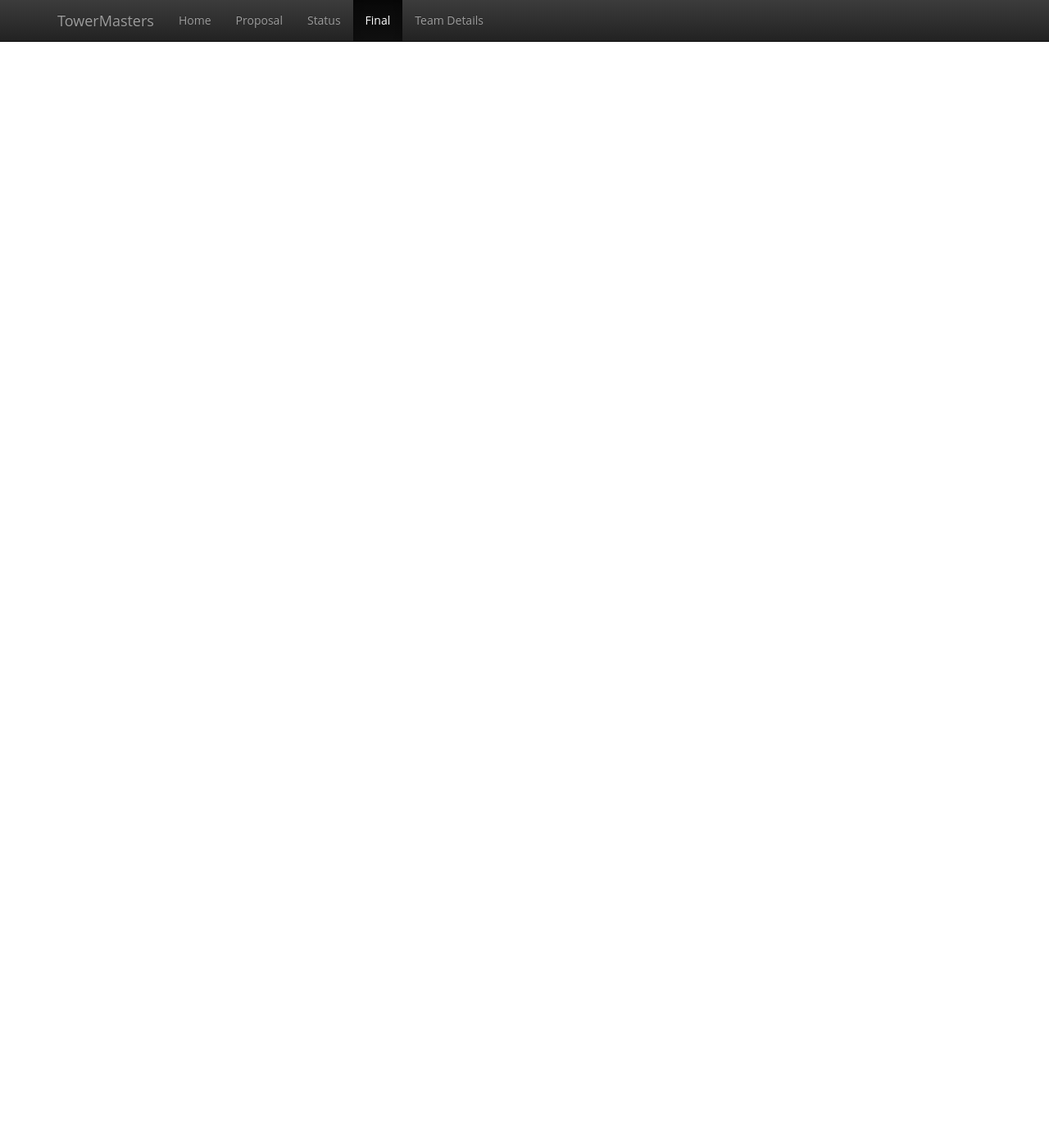
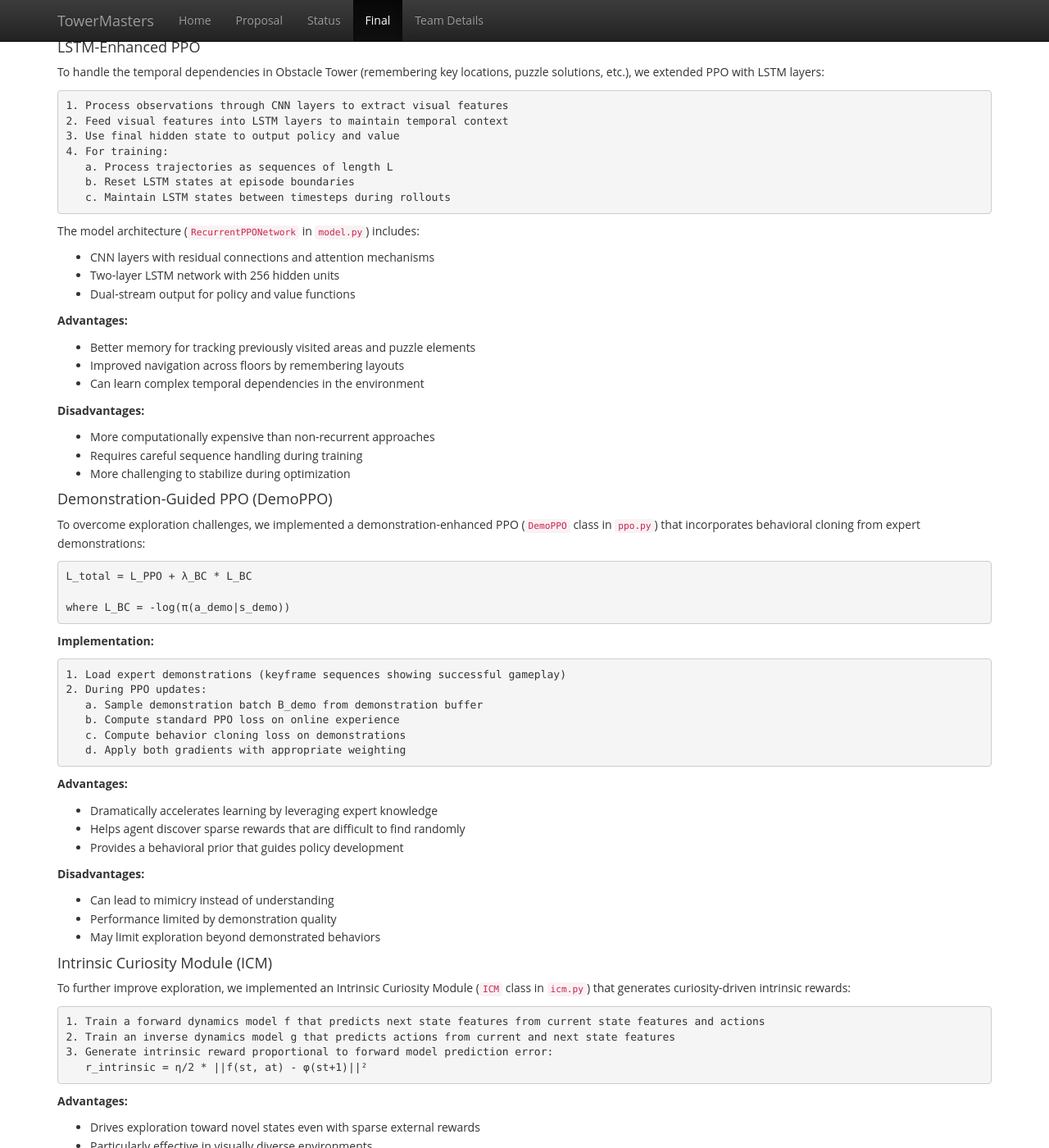
Before and after one commit to andrewzho/TowerMasters, a Jekyll site: the page built from docs/final.md, in a window 1280 px wide and 1400 px high, scrolled down 2031 px. Shown: the whole window at 82% size. Built offline with Jekyll 4.4.1, drawn with Linux system fonts in a browser that asks for light colours; some of the changed text lies outside the part shown.

Commit message:
Update final.md

````diff
--- a/docs/final.md
+++ b/docs/final.md
@@ -21,6 +21,164 @@ By framing the problem within the context of reinforcement learning and advanced
 - **Proximal Policy Optimization (PPO):** Initially used to establish a reliable baseline. PPO provided stable and promising early results for the agent’s performance.
 - **Soft Actor-Critic (SAC):** Also evaluated as a baseline. Although SAC was tested, its performance was ultimately inferior to PPO, which is why the focus shifted towards PPO-based enhancements.
 
+Ran tool
+
+Ran tool
+
+Search files...
+
+Search files...
+
+Search files...
+
+Read file: README.md
+## Approaches
+
+### Baseline Approaches
+
+#### Vanilla PPO (Proximal Policy Optimization)
+Our baseline approach implements the Proximal Policy Optimization algorithm as introduced by Schulman et al. (2017). PPO is a policy gradient method that optimizes a clipped surrogate objective function:
+
+```
+L^CLIP(θ) = Êt[min(rt(θ)Ât, clip(rt(θ), 1-ε, 1+ε)Ât)]
+```
+
+**Advantages:**
+- Stable policy updates through clipping mechanism
+- Good sample efficiency compared to other policy gradient methods
+- Straightforward implementation with fewer hyperparameters than some alternatives
+
+**Disadvantages:**
+- Limited ability to handle environments requiring temporal reasoning
+- Struggles with sparse rewards in complex 3D environments
+- Relies on random exploration without intrinsic motivation
+
+#### Stable Baselines3 PPO
+We also implemented a baseline using the Stable Baselines3 library's PPO implementation (`train_sb.py`).
+
+**Advantages:**
+- Production-ready implementation with optimized performance
+- Built-in monitoring tools and callbacks
+- Simple training pipeline requiring minimal code
+
+**Disadvantages:**
+- Less flexibility for customization
+- Limited support for recurrent policies and demonstration learning
+- Harder to integrate with complex exploration strategies
+
+### Proposed Approaches
+
+#### LSTM-Enhanced PPO
+To handle the temporal dependencies in Obstacle Tower (remembering key locations, puzzle solutions, etc.), we extended PPO with LSTM layers:
+
+```
+1. Process observations through CNN layers to extract visual features
+2. Feed visual features into LSTM layers to maintain temporal context
+3. Use final hidden state to output policy and value
+4. For training:
+   a. Process trajectories as sequences of length L
+   b. Reset LSTM states at episode boundaries
+   c. Maintain LSTM states between timesteps during rollouts
+```
+
+The model architecture (`RecurrentPPONetwork` in `model.py`) includes:
+- CNN layers with residual connections and attention mechanisms
+- Two-layer LSTM network with 256 hidden units
+- Dual-stream output for policy and value functions
+
+**Advantages:**
+- Better memory for tracking previously visited areas and puzzle elements
+- Improved navigation across floors by remembering layouts
+- Can learn complex temporal dependencies in the environment
+
+**Disadvantages:**
+- More computationally expensive than non-recurrent approaches
+- Requires careful sequence handling during training
+- More challenging to stabilize during optimization
+
+#### Demonstration-Guided PPO (DemoPPO)
+To overcome exploration challenges, we implemented a demonstration-enhanced PPO (`DemoPPO` class in `ppo.py`) that incorporates behavioral cloning from expert demonstrations:
+
+```
+L_total = L_PPO + λ_BC * L_BC
+
+where L_BC = -log(π(a_demo|s_demo))
+```
+
+**Implementation:**
+```
+1. Load expert demonstrations (keyframe sequences showing successful gameplay)
+2. During PPO updates:
+   a. Sample demonstration batch B_demo from demonstration buffer
+   b. Compute standard PPO loss on online experience
+   c. Compute behavior cloning loss on demonstrations
+   d. Apply both gradients with appropriate weighting
+```
+
+**Advantages:**
+- Dramatically accelerates learning by leveraging expert knowledge
+- Helps agent discover sparse rewards that are difficult to find randomly
+- Provides a behavioral prior that guides policy development
+
+**Disadvantages:**
+- Can lead to mimicry instead of understanding
+- Performance limited by demonstration quality
+- May limit exploration beyond demonstrated behaviors
+
+#### Intrinsic Curiosity Module (ICM)
+To further improve exploration, we implemented an Intrinsic Curiosity Module (`ICM` class in `icm.py`) that generates curiosity-driven intrinsic rewards:
+
+```
+1. Train a forward dynamics model f that predicts next state features from current state features and actions
+2. Train an inverse dynamics model g that predicts actions from current and next state features
+3. Generate intrinsic reward proportional to forward model prediction error:
+   r_intrinsic = η/2 * ||f(st, at) - φ(st+1)||²
+```
+
+**Advantages:**
+- Drives exploration toward novel states even with sparse external rewards
+- Particularly effective in visually diverse environments
+- Complements demonstration learning by encouraging exploration beyond demonstrations
+
+**Disadvantages:**
+- Can be distracted by stochastic elements in the environment
+- Adds computational overhead
+- Requires careful tuning of intrinsic reward scale
+
+#### Full Approach: Recurrent-DemoPPO with ICM
+Our complete approach combines all three enhancements:
+
+```
+1. Process observations through RecurrentPPONetwork with LSTM layers
+2. Update policy using demonstration data with behavior cloning loss
+3. Generate intrinsic rewards using ICM for enhanced exploration
+4. Total loss function:
+   L_total = L_PPO + λ_BC * L_BC + (L_forward + L_inverse)_ICM
+```
+
+Key hyperparameters:
+- LSTM hidden size: 256
+- Sequence length for recurrent training: 16
+- Demonstration batch size: 64
+- Behavior cloning weight: 0.1 (annealed over time)
+- ICM reward scale: 0.01
+
+**Advantages:**
+- Comprehensive solution addressing all major challenges:
+  - Memory (LSTM)
+  - Exploration (ICM)
+  - Sample efficiency (demonstrations)
+- Strongest performance on higher floors with complex puzzles
+- Better generalization to unseen procedural layouts
+
+**Disadvantages:**
+- Most complex implementation requiring careful integration of components
+- Highest computational requirements
+- Multiple interacting hyperparameters requiring careful tuning
+
+Our experiments showed that this combined approach significantly outperformed the baseline methods, particularly in advancing to higher floors and handling complex puzzle elements in the Obstacle Tower environment.
+
+
 ### Enhanced Techniques
 - **LSTM Integration:** Incorporated Long Short-Term Memory networks to capture temporal dependencies, enabling the agent to better utilize historical data for decision-making.
 - **ICM Curriculum:** Applied an Intrinsic Curiosity Module to encourage enhanced exploration through intrinsic rewards, helping the agent navigate complex parts of the tower.
````
